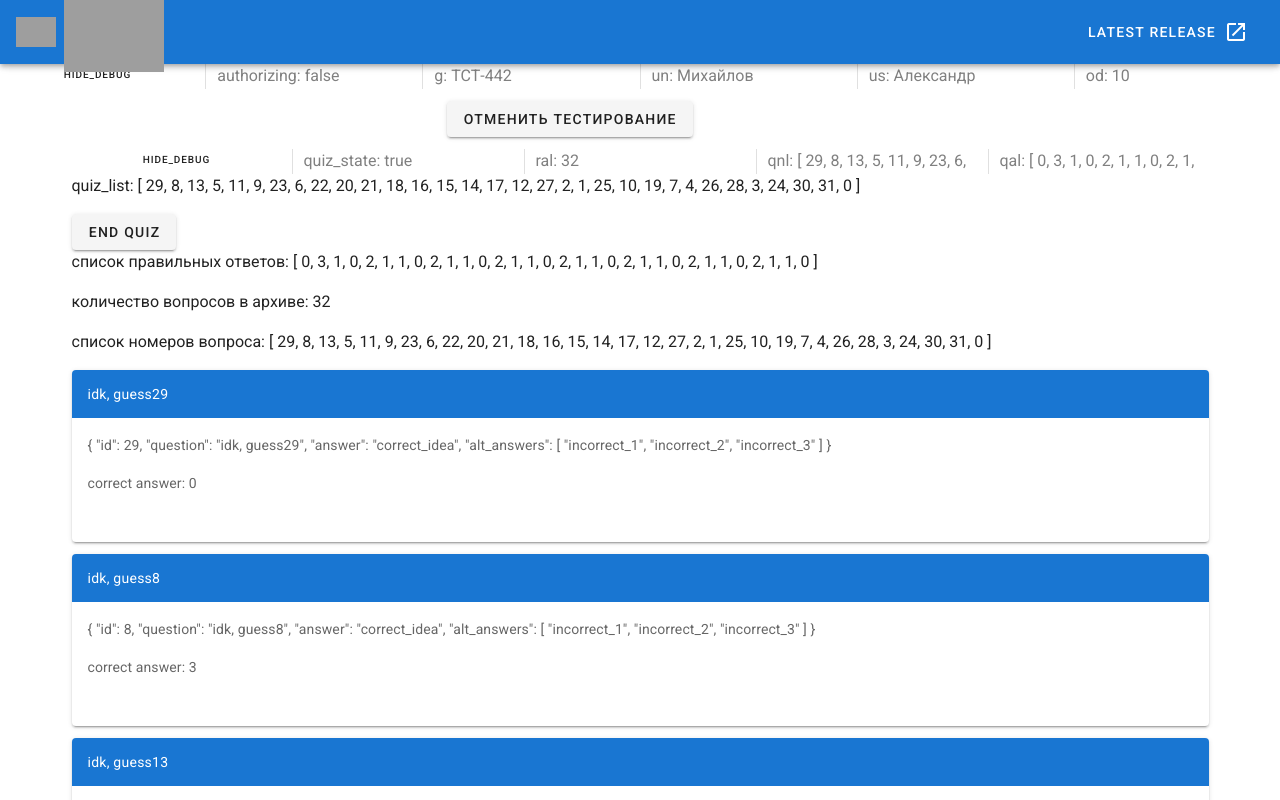
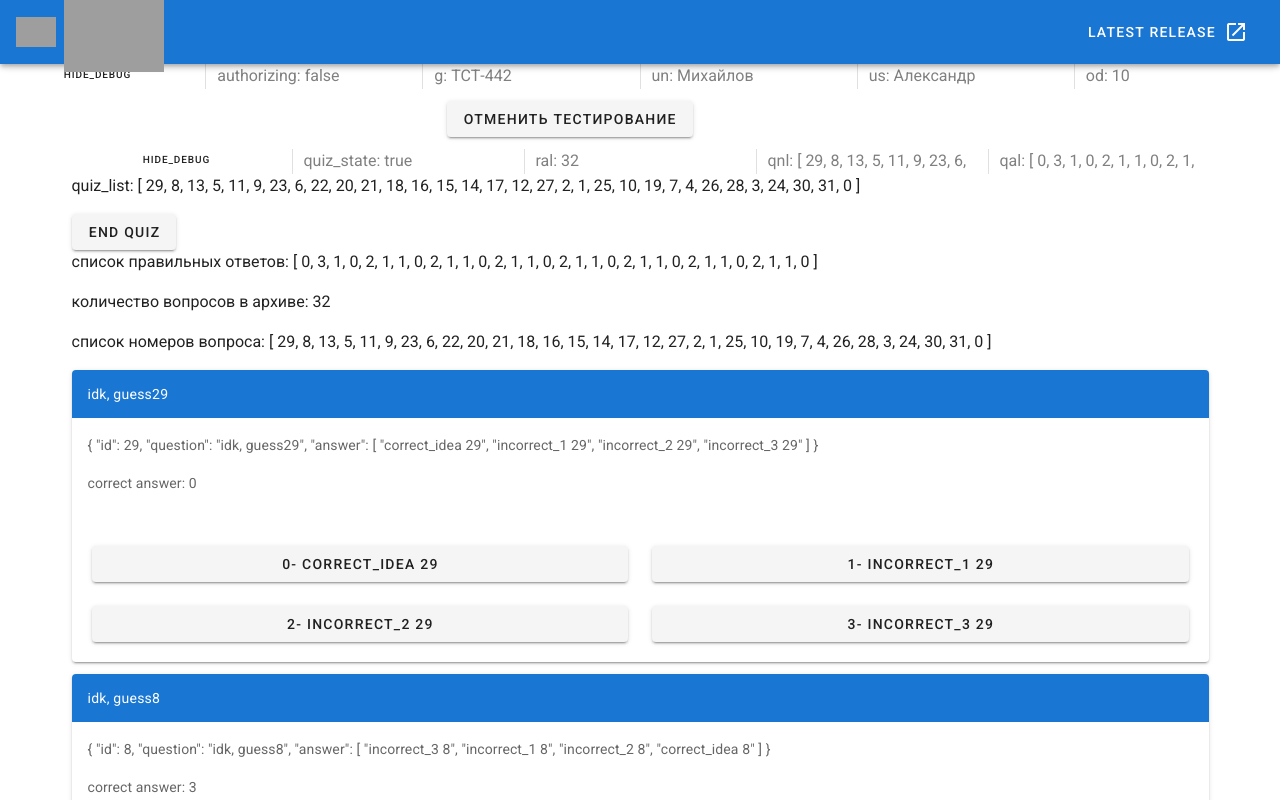
Before and after one commit to Axm749/csp_quiz, a Vue app: page / in a window 1280 px wide. Both pictures are taken after a click on the button "НАЧАТЬ ТЕСТИРОВАНИЕ". Shown: the top 800 px of the page. Built offline with nearby package versions, Linux system fonts and the light colour scheme; grey boxes are pictures that could not be loaded.

Commit message:
question positioning

```diff
--- a/src/components/main_quiz.vue
+++ b/src/components/main_quiz.vue
@@ -71,38 +71,32 @@
         </v-card-text>
 
         <v-card-actions>
-
-
-
-          <!-- <v-col>
+          <v-col>
             <v-row>
               <v-col>
                 <v-btn block>
-                  answer option 1
+                  0- {{ obj.answer[0] }}
                 </v-btn>
               </v-col>
               <v-col>
                 <v-btn block>
-                  answer option 2
+                  1- {{ obj.answer[1] }}
                 </v-btn>
               </v-col>
             </v-row>
-
-
-
             <v-row>
               <v-col>
                 <v-btn block>
-                  answer option 3
+                  2- {{ obj.answer[2] }}
                 </v-btn>
               </v-col>
               <v-col>
                 <v-btn block>
-                  answer option 4
+                  3- {{ obj.answer[3] }}
                 </v-btn>
               </v-col>
             </v-row>
-          </v-col> -->
+          </v-col>
         </v-card-actions>
 
         </v-card>
@@ -146,8 +140,8 @@
         {
           id: 1,
           question: 'idk, guess',
-          answer: 'correct_idea',
-          alt_answers: [
+          answer: [
+            'correct_idea',
             'incorrect_1',
             'incorrect_2',
             'incorrect_3'
@@ -156,22 +150,22 @@
         {
           id: 2,
           question: 'idk, guess2',
-          answer: 'correct_idea',
-          alt_answers: [
+          answer: [
+            'correct_idea',
             'incorrect_1',
             'incorrect_2',
             'incorrect_3'
-          ]
+          ],
         },
         {
           id: 3,
           question: 'idk, guess3',
-          answer: 'correct_idea',
-          alt_answers: [
+          answer: [
+            'correct_idea',
             'incorrect_1',
             'incorrect_2',
             'incorrect_3'
-          ]
+          ],
         }
       ],
       correct_count: 1,
@@ -285,17 +279,42 @@
             {
               id: i,
               question: `idk, guess${i}`,
-              answer: 'correct_idea',
-              alt_answers: [
-                'incorrect_1',
-                'incorrect_2',
-                'incorrect_3'
-              ]
+              answer: [
+                `correct_idea ${i}`,
+                `incorrect_1 ${i}`,
+                `incorrect_2 ${i}`,
+                `incorrect_3 ${i}`
+              ],
             }
           )
           i++
         }
       },
+
+      shuffle_answers(){
+        // Прохожусь по каждому вопросу с соответствующим значением правильного ответа
+        // Изначально правильный ответ всегда в первой ячейке массива
+        // Подходя к ячейке меняю местами первую ячейку (индекс ноль) с ячейкой,
+        // на которой будет правильный ответ
+        //
+        // на этом по сути и всё
+        for(var i=0; i<this.questions_final_list.length; i++){
+
+          var current_question = this.questions_final_list[i].answer
+          var current_ans_position = this.questions_ans_list[i]
+
+          console.log(current_question, current_ans_position, i)
+          if (current_ans_position != 0){
+            console.log('ans position', current_ans_position, '!= 0 ... swapping')
+            var temp = current_question[0]
+            current_question[0] = current_question[current_ans_position]
+            current_question[current_ans_position] = temp
+            this.questions_final_list[i].answer = current_question
+          } else {
+            console.log('ans position', current_ans_position, '== 0')
+          }
+        }
+      }
 
 
 
@@ -305,6 +324,7 @@
       this.generate_questions()
       this.get_questions(rand_arr)
       this.get_question_answers(rand_arr)
+      this.shuffle_answers()
     }
   }
 </script>
```
